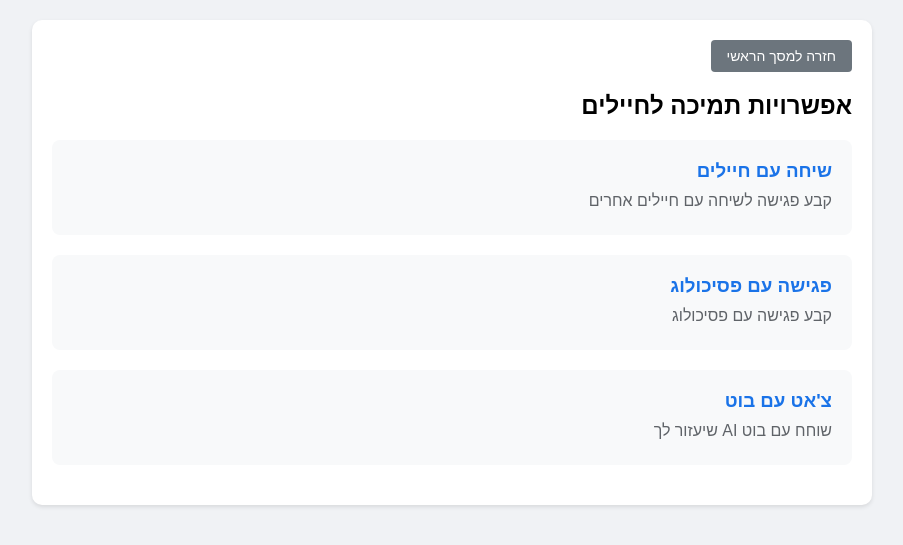
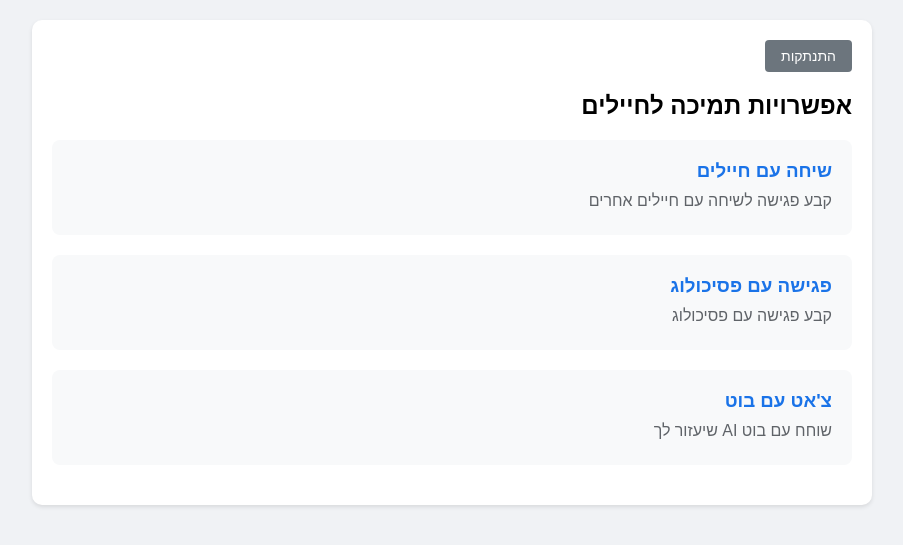
Before and after one commit to Ron12Rom1/Hackaton-project, a FastAPI app: template templates/soldier_options.html in a window 1280 px wide. Shown: the top 545 px of the page, without its empty margins (188-1091 px from the left). Run offline with FastAPI, Linux system fonts and the light colour scheme; the template is opened without the code that fills it, so the values that code supplies are empty.

Commit message:
change go back to log out

```diff
--- a/templates/soldier_options.html
+++ b/templates/soldier_options.html
@@ -120,7 +120,7 @@
 <body>
     <div class="main-content">
         <div class="nav-buttons">
-            <a href="/" class="nav-button">חזרה למסך הראשי</a>
+            <a href="/" class="nav-button">התנתקות</a>
         </div>
         <h2>אפשרויות תמיכה לחיילים</h2>
 
```
